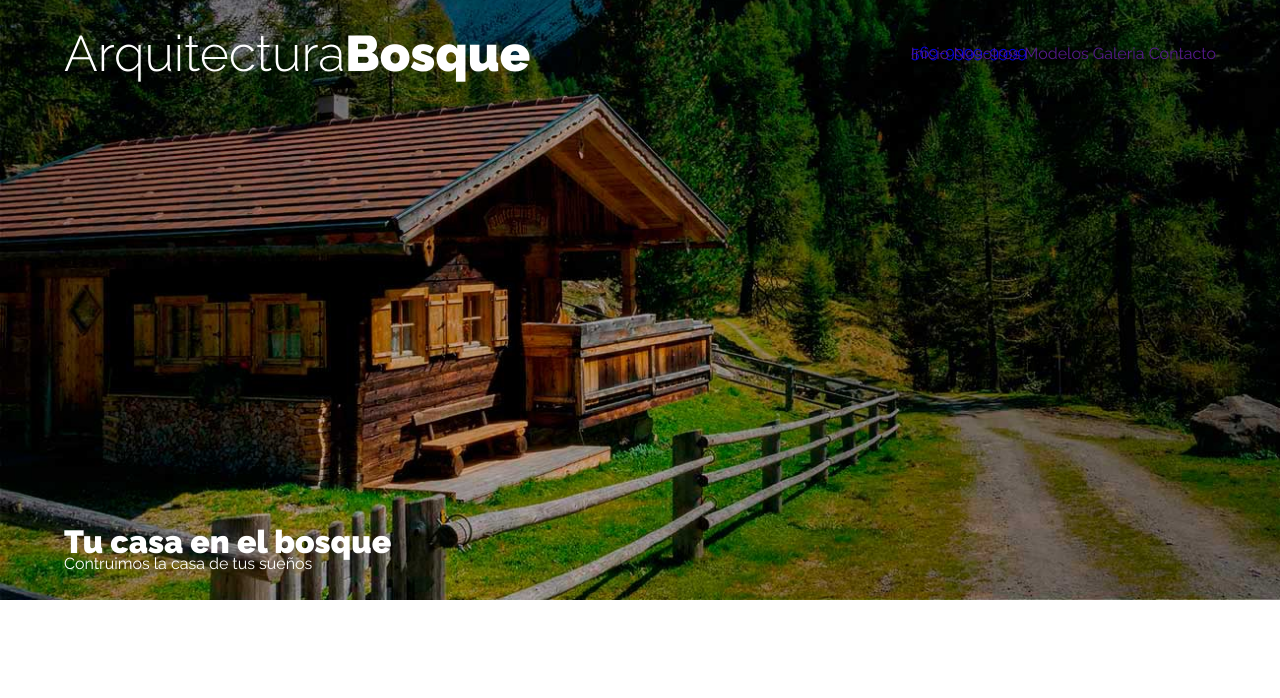
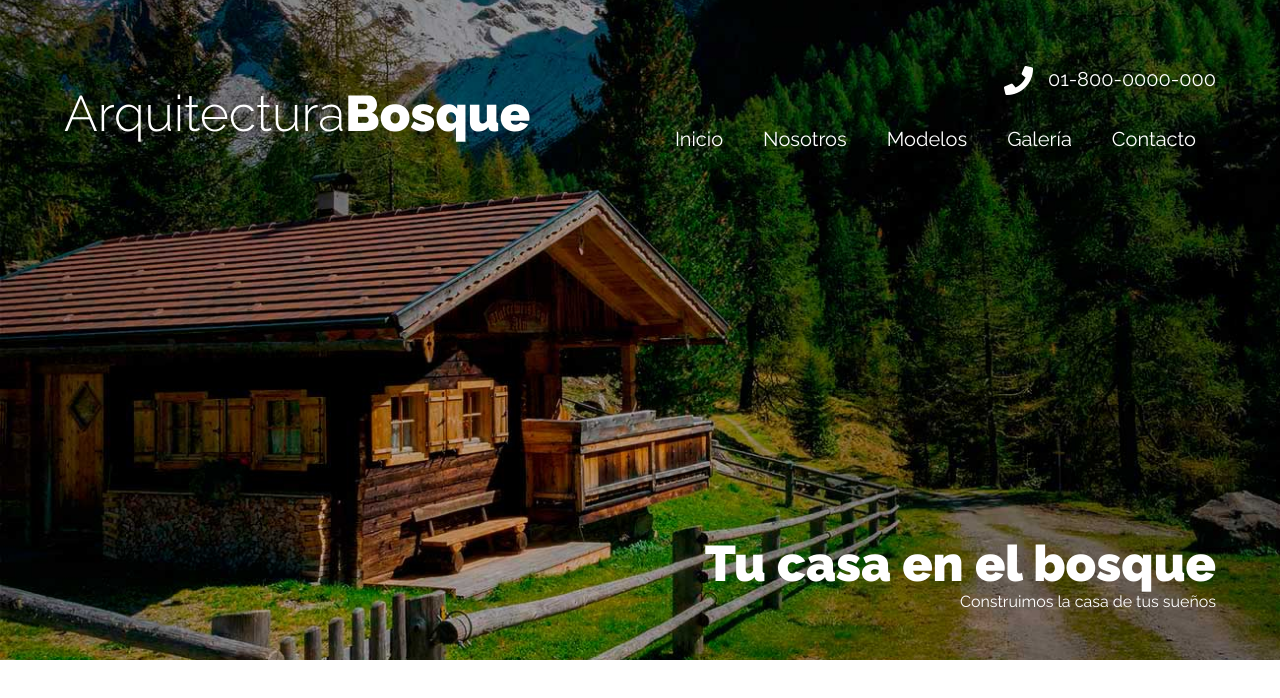
Before and after one commit to psyQore/Web-Arquitectura, a plain HTML site: page index.html in a window 1280 px wide. Drawn offline with Linux system fonts and the light colour scheme.

Commit message:
Se finaliza el css del Header

```diff
--- a/css/styles.css
+++ b/css/styles.css
@@ -19,12 +19,13 @@ html {
 body {
   font-family: var(--fontMain);
   font-size: 1.6rem;
-  line-height: 1.8%;
+  line-height: 1.8;
 }
 h1,
 h2,
 h3 {
   font-weight: 900;
+  line-height: 1.2;
   margin: 1rem 0 4rem 0;
 }
 h1 {
@@ -44,7 +45,7 @@ img {
   display: block;
 }
 .container {
-  max-width: 1200px;
+  max-width: 120rem;
   margin: 0 auto;
   width: 90%;
 }
@@ -74,13 +75,8 @@ img {
   background-image: url(../img/hero.jpg);
   background-repeat: no-repeat;
   background-size: cover;
-  background-position: bottom center;
+  background-position: center;
   padding: 5rem 0;
-}
-@media (min-width: 768px) {
-  .header {
-    padding: 2rem 0;
-  }
 }
 .content-header {
   display: flex;
@@ -109,3 +105,78 @@ img {
     align-items: center;
   }
 }
+.contact {
+  display: flex;
+  flex-direction: column;
+  align-items: center;
+}
+@media (min-width: 768px) {
+  .contact {
+    align-items: flex-end;
+  }
+}
+.phone {
+  display: flex;
+}
+.phone::before {
+  content: "";
+  display: block;
+  width: 4rem;
+  height: 4rem;
+  background-image: url(/img/telefono.png);
+  background-repeat: no-repeat;
+  background-position: center center;
+  margin-right: 1rem;
+}
+.header a {
+  color: var(--white);
+  font-size: 2rem;
+}
+.navegation {
+  display: flex;
+  flex-direction: column;
+  align-items: center;
+  width: 100%;
+}
+@media (min-width: 768px) {
+  .navegation {
+    flex-direction: row;
+  }
+}
+.navegation a {
+  padding: 1rem 2rem;
+  transition: background-color 300ms;
+  width: 100%;
+  text-align: center;
+  margin-top: 1rem;
+}
+@media (min-width: 768px) {
+  .navegation a {
+    padding: 1rem 2rem;
+  }
+}
+.navegation a:hover {
+  background-color: rgb(255 255 255 / 0.5);
+  color: var(--black);
+}
+.slogan {
+  text-align: center;
+}
+@media (min-width: 768px) {
+  .slogan {
+    text-align: right;
+  }
+}
+.slogan h1 {
+  font-size: 3rem;
+  margin: 0;
+}
+@media (min-width: 768px) {
+  .slogan h1 {
+    font-size: 5rem;
+  }
+}
+.slogan p {
+  margin: 0;
+  line-height: 1;
+}
--- a/index.html
+++ b/index.html
@@ -5,14 +5,14 @@
     <meta http-equiv="X-UA-Compatible" content="IE=edge" />
     <meta name="viewport" content="width=device-width, initial-scale=1.0" />
     <title>ArquitecturaWeb</title>
-    <link rel="stylesheet" href="css/styles.css" />
-    <link rel="stylesheet" href="css/normalize.css" />
     <link rel="preconnect" href="https://fonts.googleapis.com" />
     <link rel="preconnect" href="https://fonts.gstatic.com" crossorigin />
     <link
       href="https://fonts.googleapis.com/css2?family=Lato:wght@400;900&family=Raleway:wght@300;400;700;900&display=swap"
       rel="stylesheet"
     />
+    <link rel="stylesheet" href="css/styles.css" />
+    <link rel="stylesheet" href="css/normalize.css" />
   </head>
   <body>
     <header class="header">
@@ -21,22 +21,24 @@
           <div class="logo">
             <h1 class="name-site">Arquitectura<span>Bosque</span></h1>
           </div>
+
           <div class="contact">
-            <a class="phone" href="tel:+56999999999">569-9999-9999</a>
+            <a class="phone" href="tel:01-800-0000-000">01-800-0000-000</a>
 
             <nav class="navegation">
-              <a class="link" href="">Inicio</a>
-              <a class="link" href="">Nosotros</a>
-              <a class="link" href="">Modelos</a>
-              <a class="link" href="">Galeria</a>
-              <a class="link" href="">Contacto</a>
+              <a class="link" href="#">Inicio</a>
+              <a class="link" href="#">Nosotros</a>
+              <a class="link" href="#">Modelos</a>
+              <a class="link" href="#">Galería</a>
+              <a class="link" href="#">Contacto</a>
             </nav>
+
           </div>
         </div>
 
         <div class="slogan">
           <h1>Tu casa en el bosque</h1>
-          <p>Contruimos la casa de tus sueños</p>
+          <p>Construimos la casa de tus sueños</p>
         </div>
       </div>
     </header>
```
